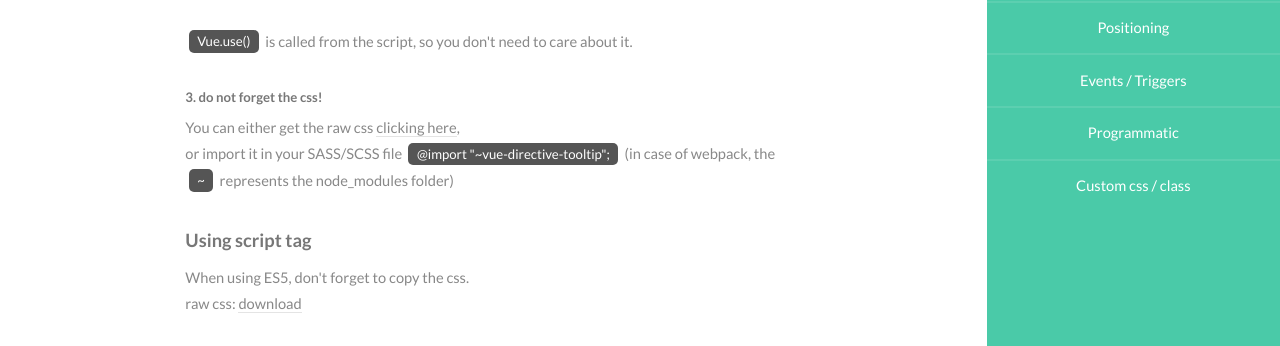
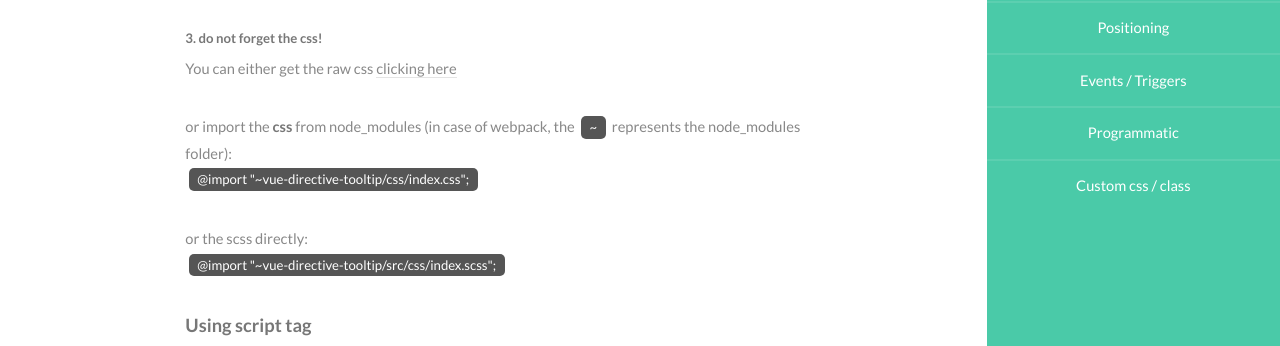
Before and after one commit to hekigan/vue-directive-tooltip, a Jekyll site: the page built from docs/index.html, in a window 1280 px wide and 900 px high, scrolled down 499 px, cut to the strip 227-573 px from the top of the window. Built offline with Jekyll 4.4.1, drawn with Linux system fonts in a browser that asks for light colours.

Commit message:
Update index.html

```diff
--- a/docs/index.html
+++ b/docs/index.html
@@ -29,14 +29,18 @@ layout: default
             <p>
                 {% gist hekigan/a614757bc63f85fd0401c95e16cf96cc install-webpack.js %}
             </p>
-            <p>
-                <code>Vue.use()</code> is called from the script, so you don't need to care about it.
-            </p>
 
             <h5>3. do not forget the css!</h5>
             <p>
-                You can either get the raw css <a href="https://raw.githubusercontent.com/hekigan/vue-directive-tooltip/master/css/index.css" target="_blank">clicking here</a>, <br>
-                or import it in your SASS/SCSS file <code>@import "~vue-directive-tooltip";</code> (in case of webpack, the <code>~</code> represents the node_modules folder)
+                You can either get the raw css <a href="https://raw.githubusercontent.com/hekigan/vue-directive-tooltip/master/css/index.css" target="_blank">clicking here</a>
+            </p>
+            <p>
+                or import the <b>css</b> from node_modules (in case of webpack, the <code>~</code> represents the node_modules folder): <br/>
+                <code>@import "~vue-directive-tooltip/css/index.css";</code>
+            </p>
+            <p>
+                or the scss directly: <br/>
+                <code>@import "~vue-directive-tooltip/src/css/index.scss";</code>
             </p>
 
             <h4>Using script tag</h4>
```
